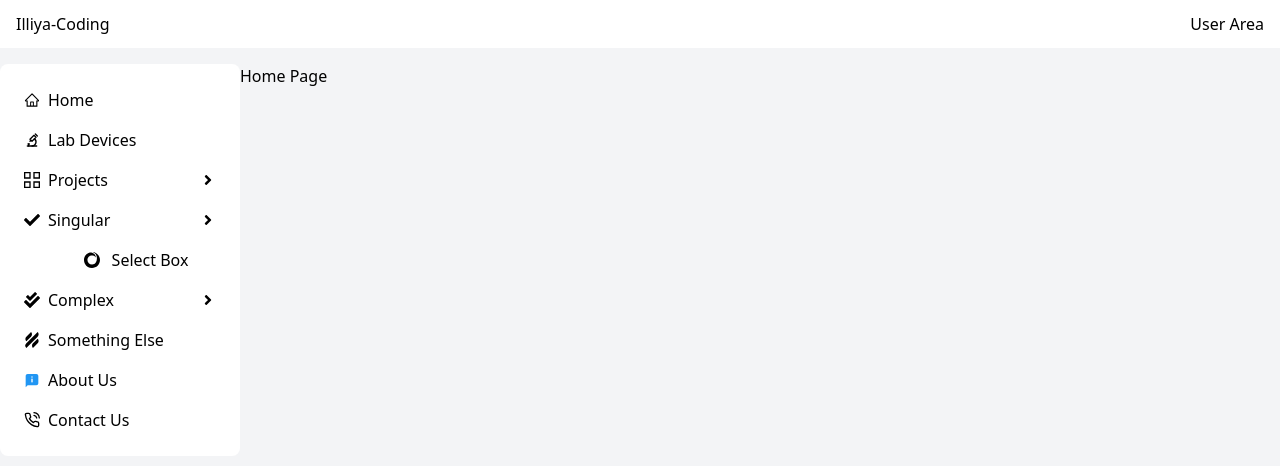
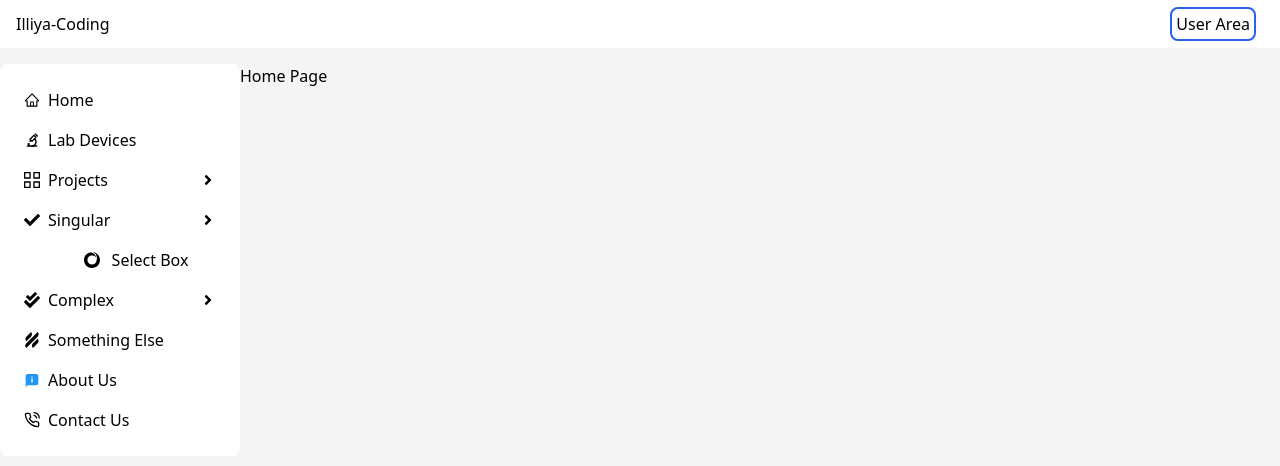
Before and after one commit to amjadataallah/nextjs-adminPanel, a Next.js app: page / in a window 1280 px wide. Shown: the top 466 px of the page. Built offline with nearby package versions, Linux system fonts and the light colour scheme.

Commit message:
feat: Add UserArea Dropdown

```diff
--- a/app/layout.js
+++ b/app/layout.js
@@ -1,4 +1,4 @@
-import MainLayout from "@/components/MainLayout";
+import MainLayout from "@/components/layout/MainLayout";
 import "./globals.css";
 import MenuContextProvider from "@/context/MenuContext";
 
--- a/components/MainHeader.jsx
+++ b/components/layout/MainHeader.jsx
@@ -3,6 +3,7 @@
 import { MenuContext } from "@/context/MenuContext";
 import React, { useContext } from "react";
 import { FaBars } from "react-icons/fa";
+import UserAreaSelectBox from "./UserAreaSelectBox";
 
 const MainHeader = () => {
   const { toggle } = useContext(MenuContext);
@@ -14,7 +15,7 @@
         <div onClick={toggle} className="lg:hidden">
           <FaBars className="cursor-pointer" />
         </div>
-        <div>User Area</div>
+        <UserAreaSelectBox />
       </div>
     </div>
   );
--- /dev/null
+++ b/components/layout/UserAreaSelectBox.jsx
@@ -0,0 +1,58 @@
+"use client";
+
+import Link from "next/link";
+import React, { useState } from "react";
+import { AiOutlineCheck } from "react-icons/ai";
+import { BsChevronExpand } from "react-icons/bs";
+
+const actions = [
+  { id: 1, label: "User Dashboard", route: "/users/dashboard" },
+  { id: 2, label: "Transactions", route: "/users/transactions" },
+  { id: 3, label: "Orders", route: "/users/orders" },
+  { id: 4, label: "Friends", route: "/users/friends" },
+  { id: 5, label: "Log Out", route: "/auth/logout" },
+];
+
+const UserAreaSelectBox = () => {
+  const [open, setOpen] = useState(false);
+
+  return (
+    <>
+      <div className="flex flex-col justify-center items-center relative z-30">
+        <div
+          onClick={() => setOpen((prev) => !prev)}
+          className="p-2 cursor-pointer"
+        >
+          <span className="border-2 border-blue-600 p-1 rounded-lg">
+            User Area
+          </span>
+        </div>
+        <div
+          className={`flex flex-col bg-sky-100 w-40 my-2 rounded-lg ${
+            open ? "opacity-100 h-auto" : "opacity-0 h-0"
+          } transition-all duration-200 overflow-hidden absolute top-10 right-0`}
+        >
+          {actions.map((item) => (
+            <div
+              key={item}
+              className={`flex justify-center items-center py-2 hover:bg-sky-300 cursor-pointer `}
+              onClick={() => {
+                setOpen(false);
+              }}
+            >
+              <Link href={item.route}>{item.label}</Link>
+            </div>
+          ))}
+        </div>
+      </div>
+      <div
+        onClick={() => setOpen(false)}
+        className={`bg-gray-50 fixed inset-0 opacity-50 z-0 ${
+          open ? "block" : "hidden"
+        }`}
+      ></div>
+    </>
+  );
+};
+
+export default UserAreaSelectBox;
```
Also changed, not shown: components/layout/MainLayout.jsx (renamed from components/MainLayout.jsx).
